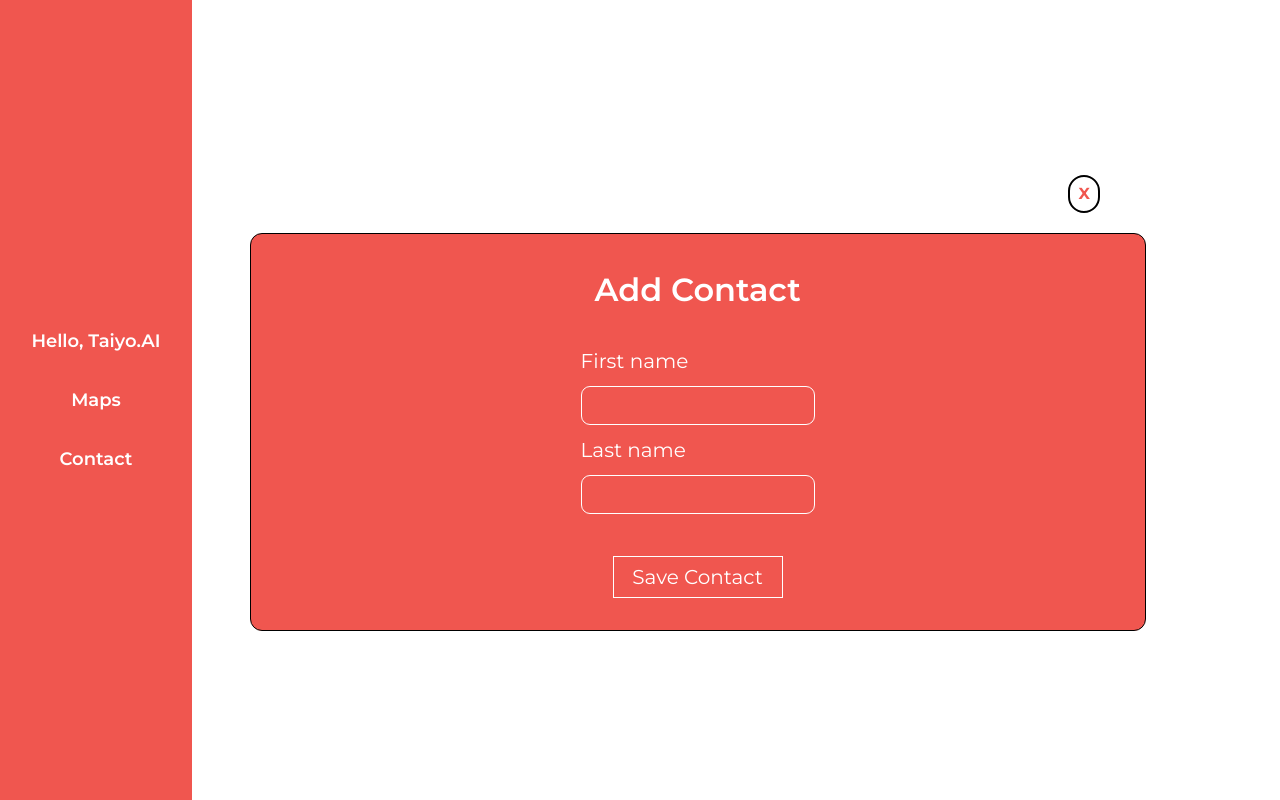
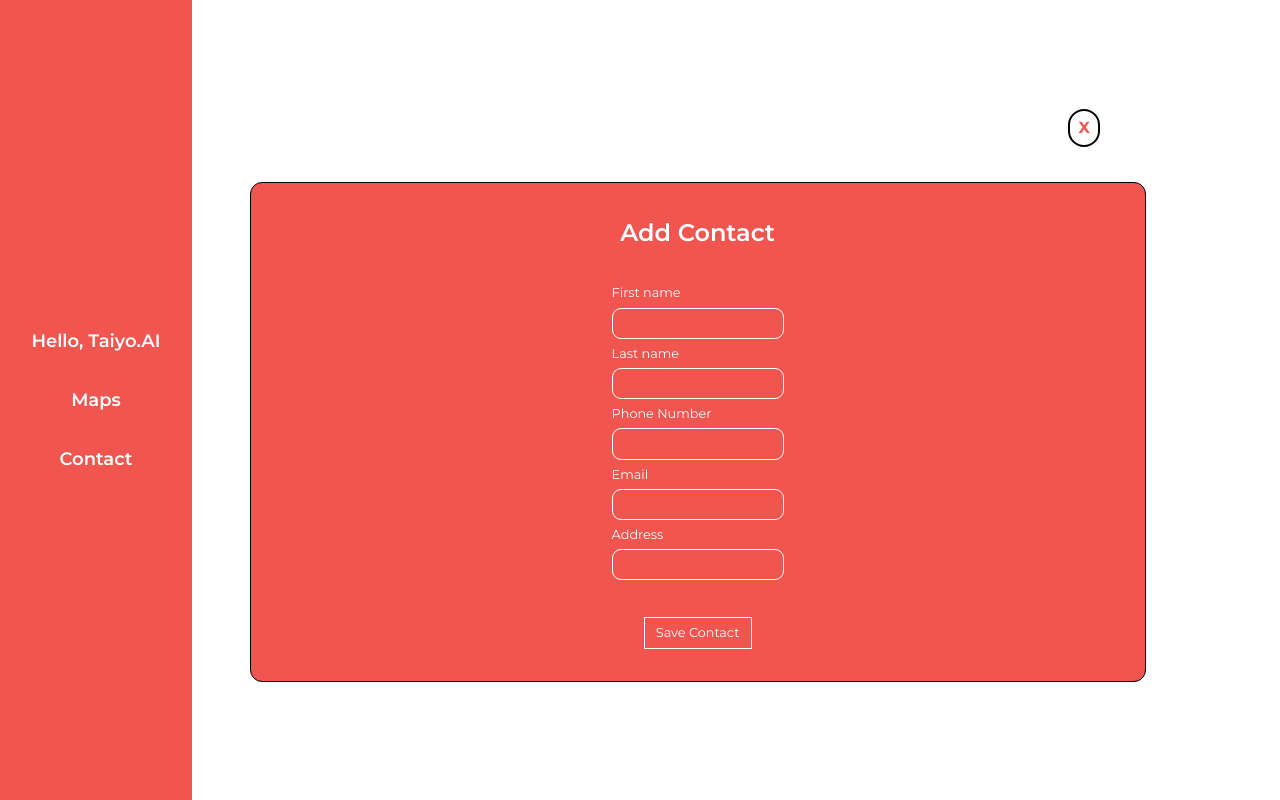
Before and after one commit to jontyxo/assignment-taiyo, a React (Create React App) app: page / in a window 1280 px wide. Both pictures are taken after a click on the button "Add Contact". Built offline with nearby package versions, Linux system fonts and the light colour scheme.

Commit message:
seventh commit

```diff
--- a/package.json
+++ b/package.json
@@ -3,6 +3,10 @@
   "version": "0.1.0",
   "private": true,
   "dependencies": {
+    "@emotion/react": "^11.10.6",
+    "@emotion/styled": "^11.10.6",
+    "@mui/icons-material": "^5.11.16",
+    "@mui/material": "^5.12.0",
     "@reduxjs/toolkit": "^1.9.3",
     "@tanstack/react-query": "^4.29.2",
     "@testing-library/jest-dom": "^5.16.5",
--- a/src/components/addformComponent/form.css
+++ b/src/components/addformComponent/form.css
@@ -1,6 +1,6 @@
 .addcontacthead{
     margin: 2rem 0rem;
-    font-size: clamp(16px, 4vw, 32px);
+    font-size: clamp(16px, 3vw, 24px);
     color: white;
     font-weight: 600;
 }
@@ -18,7 +18,7 @@
 }
 label{
     color: #fff;
-    font-size: clamp(12px,2vw,20px);
+    font-size: clamp(10px,1vw,16px);
 }
 .addcontactbtn{
     margin: 2rem ;
@@ -27,7 +27,7 @@ label{
     border:1px solid white;
     color: white;
     cursor: pointer;
-    font-size: clamp(12px,2vw,20px);
+    font-size:clamp(10px,1vw,16px);
 }
 .formTogglebtn{
     top: -15%;
@@ -48,6 +48,7 @@ label{
 .modalContact{
     position: fixed;
     width: 75vw;
+z-index: 1;
 }
 .contactforminput{
     background-color: transparent;
@@ -55,9 +56,10 @@ label{
     border-radius:9px;
     width: 100%;
     padding: 5px 8px;
-    margin: 10px 0px;
+    margin: 5px 0px;
     color: white;
-    font-size: clamp(12px,2vw,18px);
+    font-size: clamp(12px,1.5vw,16x);
+
 }
 .contactToggleBtn{
     background: #f0564f;
--- a/src/components/addformComponent/form.tsx
+++ b/src/components/addformComponent/form.tsx
@@ -20,6 +20,10 @@ const FormComponent = (props: Props) => {
     }
     const fnameRef=useRef<HTMLInputElement>(null);
     const lnameRef=useRef<HTMLInputElement>(null);
+    const numberRef=useRef<HTMLInputElement>(null);
+    const emailRef=useRef<HTMLInputElement>(null);
+    const addressRef=useRef<HTMLInputElement>(null);
+
     const contacts = useAppSelector(state => state.contact.contacts);
 const dispatch=useDispatch();
 const handleAddContact=(e:React.FormEvent<HTMLFormElement>)=>{
@@ -27,9 +31,12 @@ const handleAddContact=(e:React.FormEvent<HTMLFormElement>)=>{
         console.log(fnameRef.current?.value)
         const fname=fnameRef.current?.value
         const lname=lnameRef.current?.value
+        const phone=numberRef.current?.value
+        const email=emailRef.current?.value
+        const address=addressRef.current?.value
 
-        dispatch(addContact({fname,lname}))
-        window.location.href = 'https://taiyo-assignment.vercel.app/';
+        dispatch(addContact({fname,lname,phone,email,address}))
+        window.location.href = 'http://localhost:3000/';
     }
   return (
    <>
@@ -43,6 +50,16 @@ const handleAddContact=(e:React.FormEvent<HTMLFormElement>)=>{
         <label>Last name</label>
 
             <input className='contactforminput' ref={lnameRef} type="text" name="lastName"  required={true}/>
+            <label>Phone Number</label>
+
+            <input className='contactforminput' ref={numberRef} type="number" name="number"  required={true}/>
+            <label>Email</label>
+
+        <input className='contactforminput' ref={emailRef} type="email" name="email"  required={true}/>
+        <label>Address</label>
+
+        <input className='contactforminput' ref={addressRef} type="text" name="address"  required={true}/>
+
             <button className='addcontactbtn' type="submit">Save Contact</button>
 
         </form>
--- a/src/components/contactList/contactList.css
+++ b/src/components/contactList/contactList.css
@@ -7,6 +7,8 @@
     border-radius: 12px;
     margin: 2rem 1rem;
     padding: 2rem 0rem;
+    position: relative;
+
 }
 .nocontactlist{
     padding: 2rem;
@@ -16,6 +18,7 @@
     color: aliceblue;
     padding: 3px 0px;
     font-size: clamp(12px,2vw,18px);
+    max-width: 80%;
 
 }
 .contactListSection{
@@ -41,6 +44,18 @@
     justify-content: center;
     padding-top: 1rem;
 }
+.contactHeader{
+    display: flex;
+width: 60%;
+}
+.detailsBtn{
+    text-decoration: none;
+    color: white;
+    border: 1px solid #f0564f;
+    border-radius: 20px;
+    padding: 2% 10%;
+    font-size: clamp(10px,2vw,16px)
+}
 @media screen and (max-width: 450px){
 .contactList{
     width: 80%;
--- a/src/components/contactList/contactList.tsx
+++ b/src/components/contactList/contactList.tsx
@@ -4,12 +4,15 @@ import { deleteContact } from '../../redux/contactSlice';
 import {  useDispatch} from "react-redux";
 import "./contactList.css"
 import FormComponent from '../editformComponent/form';
+import ArrowDropDownCircleIcon from '@mui/icons-material/ArrowDropDownCircle';
+import ArrowDropUpIcon from '@mui/icons-material/ArrowDropUp';
 
 
 
 const ContactList = () => {
     const contacts = useAppSelector(state => state.contact.contacts);
   const [editOpen,setEditOpen]=useState<boolean>(false)
+  const [showDetails, setShowDetails] = useState<boolean>(false);
   const [currId,setCurrId]=useState<number|undefined>();
 const dispatch =useDispatch();
 const handleEdit=(id:number)=>{
@@ -28,15 +31,29 @@ if(contacts.length===0){
     <div className="contactListSection">
    {contacts&& contacts?.map(contact =>(
      <div className="contactList">
+      <div className="contactHeader">
+
     <span className="contactDetail">Contact Info:</span>
+    <button className='detailsBtn' onClick={() => setShowDetails(!showDetails)}>
+    {showDetails ? <ArrowDropUpIcon /> : <ArrowDropDownCircleIcon />}
+    </button>
+    <hr />
+      </div>
     <span className="contactDetail"> First Name: {contact.firstName}</span>
     <span className="contactDetail">Last Name: {contact.lastName}</span>
 
-<div className="contactButton">
+   { showDetails &&<>
+ <span className="contactDetail">Phone Number {contact.phone}</span>
+ <span className="contactDetail"> Email: {contact.email}</span>
+ <span className="contactDetail"> Address: {contact.address}</span>
+     <div className="contactButton">
+
      <button className='deletebtn' onClick={()=>dispatch(deleteContact(contact.id))}>Delete</button>
      <button className='deletebtn' onClick={() => handleEdit(contact.id)}>Edit</button>
 
   </div>
+   </>
+}
    </div>
 
    ))}
--- a/src/components/editformComponent/form.css
+++ b/src/components/editformComponent/form.css
@@ -1,6 +1,6 @@
 .addcontacthead{
     margin: 2rem 0rem;
-    font-size: clamp(16px, 4vw, 32px);
+    font-size: clamp(16px, 3vw, 24px);
     color: white;
     font-weight: 600;
 }
@@ -18,7 +18,7 @@
 }
 label{
     color: #fff;
-    font-size: clamp(12px,2vw,20px);
+    font-size: clamp(10px,1vw,16px);
 }
 .addcontactbtn{
     margin: 2rem ;
@@ -27,7 +27,7 @@ label{
     border:1px solid white;
     color: white;
     cursor: pointer;
-    font-size: clamp(12px,2vw,20px);
+    font-size: clamp(10px,1vw,16px);
 }
 .formTogglebtn{
     top: -15%;
@@ -51,7 +51,7 @@ label{
        width: 75vw;
         background: white;
         display: flex;
-
+    z-index: 1;
         align-items: center;
 }
 .contactforminput{
@@ -60,9 +60,9 @@ label{
     border-radius:9px;
     width: 100%;
     padding: 5px 8px;
-    margin: 10px 0px;
+    margin: 5px 0px;
     color: white;
-    font-size: clamp(12px,2vw,18x);
+    font-size: clamp(10px,1vw,16px);
 }
 .contactToggleBtn{
     background: #f0564f;
--- a/src/components/editformComponent/form.tsx
+++ b/src/components/editformComponent/form.tsx
@@ -21,6 +21,9 @@ const FormComponent:React.FunctionComponent<Props> = ({id}) => {
     }
     const fnameRef=useRef<HTMLInputElement>(null);
     const lnameRef=useRef<HTMLInputElement>(null);
+    const numberRef=useRef<HTMLInputElement>(null);
+    const emailRef=useRef<HTMLInputElement>(null);
+    const addressRef=useRef<HTMLInputElement>(null);
 
 
     const contacts = useAppSelector(state => state.contact.contacts);
@@ -31,8 +34,12 @@ const handleAddContact=(e:React.FormEvent<HTMLFormElement>)=>{
         console.log(fnameRef.current?.value)
         const fname=fnameRef.current?.value
         const lname=lnameRef.current?.value
-        dispatch(editContact({id,fname,lname}))
-        window.location.href = 'https://taiyo-assignment.vercel.app/';
+        const phone=numberRef.current?.value
+        const email=emailRef.current?.value
+        const address=addressRef.current?.value
+
+        dispatch(editContact({id,fname,lname,phone,email,address}))
+        window.location.href = 'http://localhost:3000/';
 
     }
   return (
@@ -43,10 +50,18 @@ const handleAddContact=(e:React.FormEvent<HTMLFormElement>)=>{
     <div className='addContact'><span className='addcontacthead'>Edit Contact</span>
         <form  className='contactform' onSubmit={handleAddContact}>
         <label>First name</label>
-        <input className='contactforminput' ref={fnameRef} type="text" name="firstName"  required={true}/>
+        <input className='contactforminput' ref={fnameRef} type="text" name="firstName" />
         <label>Last name</label>
+        <input className='contactforminput' ref={lnameRef} type="text" name="lastName"  />
+            <label>Phone Number</label>
 
-            <input className='contactforminput' ref={lnameRef} type="text" name="lastName"  required={true}/>
+            <input className='contactforminput' ref={numberRef} type="text" name="number"  />
+            <label>Email</label>
+
+        <input className='contactforminput' ref={emailRef} type="text" name="email" />
+        <label>Address</label>
+
+        <input className='contactforminput' ref={addressRef} type="text" name="address"  />
             <button className='addcontactbtn' type="submit">Edit Contact</button>
 
         </form>
--- a/src/redux/contactSlice.ts
+++ b/src/redux/contactSlice.ts
@@ -3,6 +3,10 @@ interface Contact {
     id:number;
     firstName: string;
     lastName: string;
+    phone?:number,
+    email?:string,
+    address?:string
+
    }
    interface ContactsState {
     contacts: Contact[];
@@ -19,12 +23,12 @@ export const contactSlice = createSlice({
             state.contacts.push({
                 id:state.contacts.length,
                 firstName:action.payload.fname,
-                lastName:action.payload.lname
+                lastName:action.payload.lname,
+                phone:action.payload.phone,
+                email:action.payload.email,
+                address:action.payload.address
             })
-            localStorage.setItem('contacts', JSON.stringify(state));
-            const s=localStorage.getItem('contacts');
-
-           },
+              },
            deleteContact: (state, action):void =>{
             state.contacts = state.contacts.filter((contact) => contact.id !== action.payload);
            },
@@ -33,8 +37,27 @@ export const contactSlice = createSlice({
 
             const contactIndex = state.contacts.findIndex((contact) => contact.id === id);
             if (contactIndex !== -1 && state.contacts[contactIndex]) {
-              state.contacts[contactIndex].firstName = action.payload.fname;
-              state.contacts[contactIndex].lastName = action.payload.lname;
+              if(action.payload.fname){
+
+                state.contacts[contactIndex].firstName = action.payload.fname;
+              }
+              if(action.payload.lname){
+
+                state.contacts[contactIndex].lastName = action.payload.lname;
+              }
+              if(action.payload.phone){
+
+                state.contacts[contactIndex].phone = action.payload.phone;
+              }
+              if(action.payload.email){
+
+                state.contacts[contactIndex].email = action.payload.email;
+              }
+              if(action.payload.address){
+
+                state.contacts[contactIndex].address = action.payload.address;
+              }
+
             }
           }
     }
```
Also changed, not shown: 1 other file (tests, documents, lock files or other folders).
